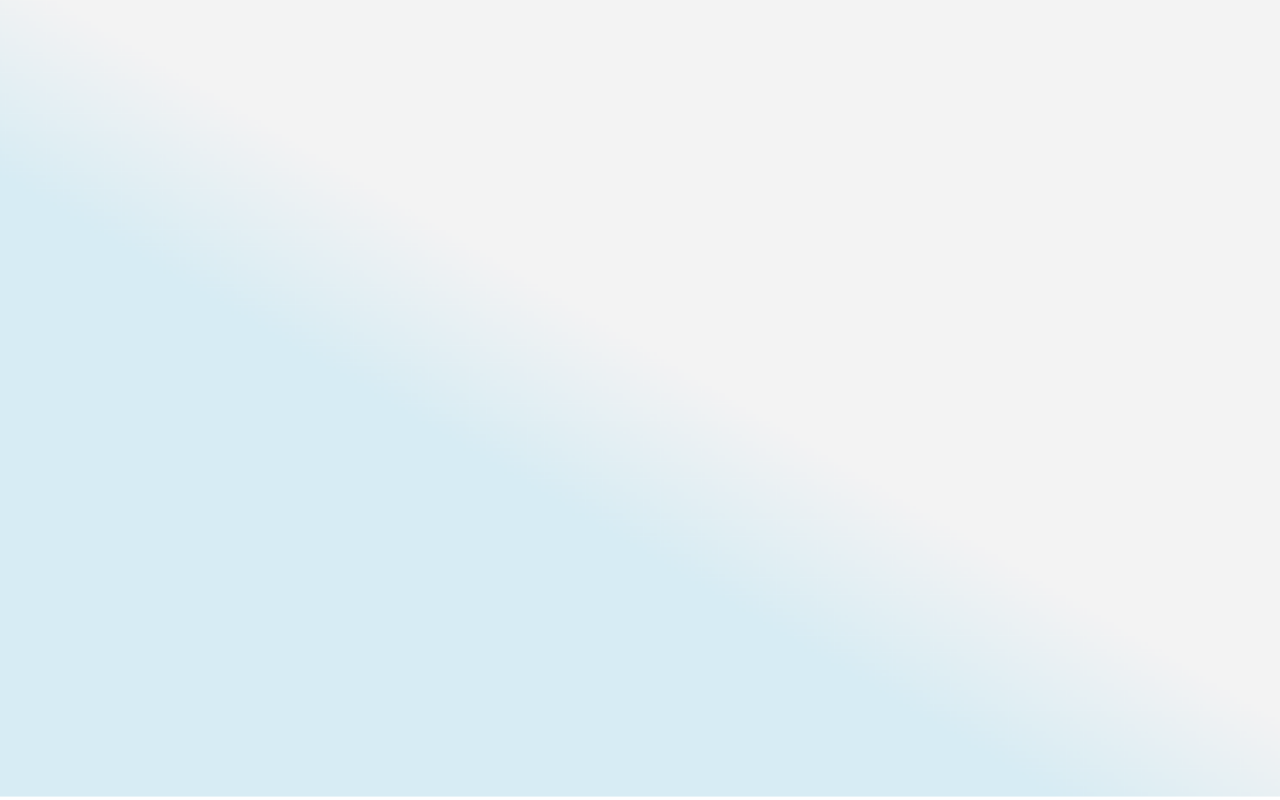
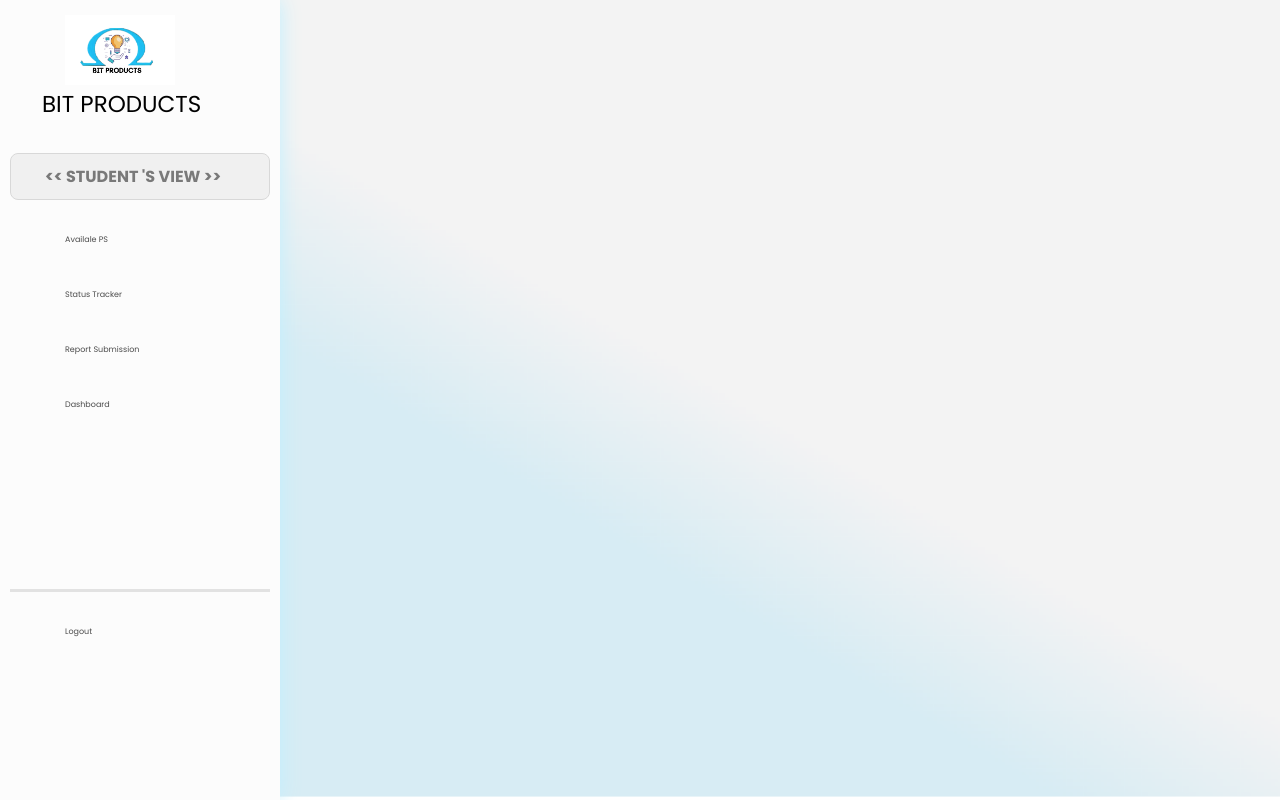
Before and after one commit to BalajiiSelvam/BIT-Prodcuts, a React (Vite) app: page /availableps in a window 1280 px wide. Before the commit this address had no page. Built offline with nearby package versions, Linux system fonts and the light colour scheme.

Commit message:
Sbar added and linked but not working

```diff
--- a/package.json
+++ b/package.json
@@ -20,6 +20,7 @@
     "@mui/material": "^5.16.7",
     "react": "^18.3.1",
     "react-dom": "^18.3.1",
+    "react-icons": "^5.3.0",
     "react-router-dom": "^6.26.1"
   },
   "devDependencies": {
--- a/src/App.jsx
+++ b/src/App.jsx
@@ -2,6 +2,7 @@ import React, { useState } from 'react'
 import { BrowserRouter, Routes, Route } from 'react-router-dom'
 import Register from './pages/Register/Register'
 import Login from './pages/Login/Login'
+import AvailablePs from './pages/Student/AvailablePs'
 import './App.css'
 
 function App() {
@@ -10,6 +11,7 @@ function App() {
     <Routes>
       <Route path="/" element={<Register />} />
       <Route path="/login" element={<Login />} />
+      <Route path="/availableps" element={<AvailablePs />} />
     </Routes>
   </BrowserRouter>
   )
--- a/src/components/LoginInputs.jsx
+++ b/src/components/LoginInputs.jsx
@@ -4,6 +4,7 @@ import { TextField, Stack, FormControl, InputLabel, OutlinedInput, InputAdornmen
 import Visibility from '@mui/icons-material/Visibility';
 import VisibilityOff from '@mui/icons-material/VisibilityOff';
 import { Link } from 'react-router-dom';
+
 
 export default function LoginInputs() {
     const [showPassword, setShowPassword] = useState(false);
@@ -73,7 +74,11 @@ export default function LoginInputs() {
             />
         </FormControl>
         </Stack>
-        <button style={{ marginTop: '32px', fontWeight: 500, fontSize: '16.5px' }} className='btn1'> Login </button>
+        <button style={{ marginTop: '32px', fontWeight: 500, fontSize: '16.5px' }} className='btn1'>
+        <span className = 'login-btn'>
+                   <Link to="/availableps">Login </Link>
+                </span>
+        </button>
         <h6 className='subtext' style={{ fontFamily: 'Poppins' }}>
             Don't have an account ?
                 <span className='register-text'>
--- a/src/components/StudentSideBar.jsx
+++ b/src/components/StudentSideBar.jsx
@@ -1,6 +1,8 @@
 import React from 'react'
 import { BrowserRouter as Router, Switch, Route } from 'react-router-dom';
 import '@fortawesome/fontawesome-free/css/all.css';
+import Bit from '../assets/bitpro.png'
+import '../components/sbar.css'
 
 export default function StudentSideBar() {
   return (
@@ -9,7 +11,7 @@ export default function StudentSideBar() {
       <nav className='sidebar locked'>
         <div className='logo_items flex'>
             <span className='nav_image'>
-              <img src="./logo192.png" alt=""/>
+              <img src={Bit} alt=""/>
             </span>
             <span className='logo_name'>BIT PRODUCTS</span>
         </div>
--- a/src/components/reginputs.css
+++ b/src/components/reginputs.css
@@ -15,6 +15,15 @@
 .btn1:hover{
     background: #45bfe8;
     color: white;
+}
+
+.login-btn a {
+    color: #1f1f1f;
+    text-decoration: none;
+}
+.login-btn a:hover{
+    color: white;
+
 }
 
 .subtext{
--- /dev/null
+++ b/src/components/sbar.css
@@ -0,0 +1,214 @@
+@import url("https://fonts.googleapis.com/css2?family=Poppins:wght@200;300;400;500;600;700&display=swap");
+
+* {
+    margin: 0;
+    padding: 0;
+    box-sizing: border-box;
+    font-family: "poppins", sans-serif;
+}
+
+/* Existing CSS rules */
+
+.nav_image img {
+    height: 70px;
+    width: 110px;
+    object-fit: cover;
+    align-items: center;
+    margin-left: 50%;
+    margin-bottom: 19px;
+    margin-top: 5px;
+}
+
+.sidebar {
+    position: fixed;
+    height: 100%;
+    width: 280px;
+    background: rgb(252, 252, 252);
+    border-radius: 0px;
+    padding: 15px 10px;
+    box-shadow: 0 0 2px rgba(0, 0, 0, 0.1);
+}
+
+.sidebar:hover {
+    box-shadow: 0 0 20px rgb(192, 239, 255); /* Blue glow effect on hover */
+}
+
+.flex {
+    display: flex;
+    align-items: center;
+}
+
+.logo_name {
+    font-size: 23px;
+    color: rgb(0, 0, 0);
+    display: block;
+    font-family: 'Poppins', sans-serif;
+    margin-bottom: -90px;
+    margin-left: -83px;
+}
+
+.logo_items {
+    gap: 5px;
+    margin-top: -5px;
+    margin-bottom: -15px;
+}
+
+/* .whole{
+    background: bisque;
+    height: 500px;
+    margin-left: 320px;
+    width: 100%;
+} */
+
+.menu_container {
+    display: flex;
+    flex-direction: column;
+    justify-content: space-between;
+    margin-top: 60px;
+    overflow-y: auto;
+    height: calc(100% - 82px);
+}
+
+.menu_container::-webkit-scrollbar {
+    display: none;
+}
+
+.menu_title {
+    position: relative;
+    height: 50px;
+    width: 50px;
+    display: flex;
+    align-items: center;
+    display: inline;
+    justify-content: center;
+}
+
+.menu_title .title {
+    padding: 10px;
+    margin-bottom: 15px;
+    font-size: 16px;
+    text-indent: 24px;
+    position: relative;
+    border-radius: 8px;
+    color: rgb(121, 121, 121);
+    border: 1px solid rgb(216, 216, 216);
+    background-color: rgb(240, 240, 240);
+}
+
+.item {
+    list-style: none;
+}
+
+.link {
+    text-decoration: none;
+    border-radius: 8px;
+    margin-bottom: 5px;
+    color: rgb(75, 75, 75);
+    transition: all 0.3s ease-in;
+}
+
+.link i {
+    height: 50px;
+    min-width: 55px;
+    display: flex;
+    align-items: center;
+    font-size: 22px;
+    justify-content: center;
+    border-radius: 4px;
+}
+
+.link span {
+    white-space: nowrap;
+}
+
+.link:hover, .link.active {
+    background-color: rgb(62, 190, 229);
+    color: #fff;
+    padding-left: 12px;
+}
+
+.item:hover {
+    color: white;
+}
+
+.btm {
+    border-top: 3px solid rgba(0, 0, 0, 0.1);
+    margin-top: 70px;
+    padding-top: 15px;
+}
+
+@media screen and (max-width: 768px) {
+    .sidebar {
+        width: 40%; /* Set full width for smaller screens */
+        padding: 10px; /* Adjust padding */
+    }
+
+    .logo_items {
+        justify-content: left;
+        margin-left: 50px; /* Center the logo and items */
+    }
+
+    .nav_image img {
+        width: 70px;
+        height: 40px;
+    }
+
+    .logo_name {
+        font-size: 16px;
+        margin-left: -60px;
+    }
+
+    .title {
+        justify-content: left;
+        width: 240px;
+    }
+}
+
+.Topbar {
+    margin-left: 280px;
+    background-color: rgb(46, 52, 50);
+}
+
+.wholepage {
+    display: flex;
+    flex-direction: row; /* Ensures that the sidebar and content are side by side */
+}
+
+.whole {
+    display: flex;
+    flex-direction: row;
+    flex: 1; /* Takes up the remaining space after the sidebar */
+}
+
+.content {
+    margin-left: 280px; /* Pushes the content to the right of the sidebar */
+    padding: 25px; /* Adds some padding around the content */
+    flex: 1; /* Ensures content takes up remaining space */
+}
+
+.card {
+    background-color: #fff;
+    border-radius: 8px;
+    box-shadow: 0 0 10px rgba(0, 0, 0, 0.1);
+    padding: 40px;
+    margin: 20px;
+    min-width: calc(100% - 300px); /* Adjust width considering sidebar */
+}
+
+/* Increased row height */
+.p-datatable .p-datatable-tbody > tr {
+    height: 80px; /* Adjust this value as needed */
+}
+
+.p-datatable .p-datatable-tbody > tr > td {
+    padding: 10px; /* Adjust padding to fit the row height */
+}
+
+/* Optional: Adjust the header height if needed */
+.p-datatable .p-datatable-thead > tr {
+    height: 60px; /* Adjust this value as needed */
+}
+
+.p-datatable .p-datatable-thead > tr > th {
+    padding: 10px; /* Adjust padding to fit the header height */
+}
--- a/src/pages/Student/AvailablePs.jsx
+++ b/src/pages/Student/AvailablePs.jsx
@@ -0,0 +1,11 @@
+import React from 'react'
+import StudentSideBar from '../../components/StudentSideBar'
+
+export default function AvailablePs() {
+  return (
+    <>
+    <StudentSideBar/>
+    </>
+
+  )
+}
```
Also changed, not shown: src/pages/Student/availableps.css (added), 1 other file (tests, documents, lock files or other folders).
